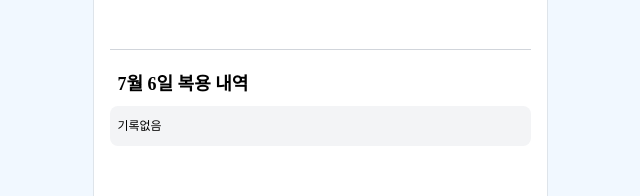
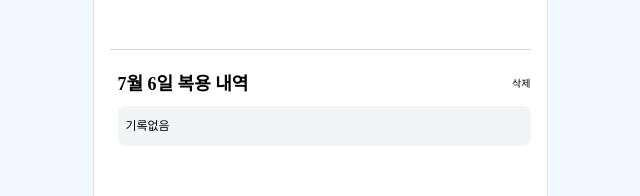
Before and after one commit to woosungking/EveryCare-frontend, a React (Vite) app: page /calendar in a window 1280 px wide. Shown: the part 409-605 px from the top of the page, without its empty margins (320-960 px from the left). Built offline with nearby package versions, Linux system fonts and the light colour scheme; a web font is replaced by a local one.

Commit message:
캘린더 페이지 관리하기 기능 추가, 삭제 기능 수정

```diff
--- a/src/components/Calendar/Calendar.tsx
+++ b/src/components/Calendar/Calendar.tsx
@@ -1,10 +1,10 @@
-import React, { useRef } from 'react';
+import React, { useEffect, useRef, useState } from 'react';
 import Modal from './Modal';
 import CalendarTable from './CalendarTable';
 import CalendarInfo from './CalendarInfo';
 import { useCalendar } from '../../hooks/useCalendar';
-
 import CalendarLogo from '../../assets/Calendar/Calendar.svg';
+import { dosageData as initialDosageData } from './CalMockData';
 
 const CalendarStyle: React.CSSProperties = {
   borderRadius: '15px',
@@ -25,13 +25,19 @@ const Calendar: React.FC = () => {
     handleDayClick,
     dates,
     handleScroll,
-    dosageData,
   } = useCalendar();
 
+  const [dosageData, setDosageData] = useState(initialDosageData);
   const calendarRef = useRef<HTMLDivElement>(null);
 
   const handleWheel = (event: React.WheelEvent<HTMLDivElement>) => {
     handleScroll(event);
+  };
+  const handleDelete = (recordID: string) => {
+    setDosageData((prevDosageData) =>
+      prevDosageData.filter((dosage) => dosage.recordID !== recordID),
+    );
+    console.log(`항목 ${recordID} 삭제됨`);
   };
 
   return (
@@ -74,6 +80,8 @@ const Calendar: React.FC = () => {
         selectedYear={year}
         month={month}
         selectedDay={selectedDay}
+        dosageData={dosageData}
+        handleDelete={handleDelete}
       />
     </div>
   );
--- a/src/components/Calendar/CalendarInfo.tsx
+++ b/src/components/Calendar/CalendarInfo.tsx
@@ -1,5 +1,4 @@
-import React from 'react';
-import { dosageData } from './CalMockData';
+import React, { useEffect, useState } from 'react';
 
 interface Dosage {
   recordID: string;
@@ -14,42 +13,72 @@ interface CalendarInfoProps {
   selectedYear: number;
   month: number;
   selectedDay: number;
+  dosageData: Dosage[];
+  handleDelete: (recordID: string) => void;
 }
 
 const CalendarInfo: React.FC<CalendarInfoProps> = ({
   selectedYear,
   month,
   selectedDay,
+  dosageData,
+  handleDelete,
 }) => {
-  const filteredDosage: Dosage[] = dosageData.filter((dosage) => {
+  const [deleteBtn, setDeleteBtn] = useState<boolean>(false);
+  const [filteredDosage, setFilteredDosage] = useState<Dosage[]>([]);
+
+  useEffect(() => {
+    const filtered: Dosage[] = dosageData.filter((dosage) => {
       const intakeStart = new Date(dosage.IntakeStart);
       const intakeEnd = new Date(dosage.IntakeEnd);
       const selectedDate = new Date(selectedYear, month, selectedDay);
 
       return selectedDate >= intakeStart && selectedDate <= intakeEnd;
     });
+    setFilteredDosage(filtered);
+  }, [selectedYear, month, selectedDay, dosageData]);
+
+  const clickedBtn = () => {
+    setDeleteBtn(!deleteBtn);
+  };
 
   return (
     <div className="dosage-info mt-5">
       {selectedDay && (
+        <div className="flex items-center justify-between">
           <h3 className="text-lg font-bold" style={{ paddingLeft: '8px' }}>
             {`${month + 1}월 ${selectedDay}일 복용 내역`}
           </h3>
+          <span className="flex items-center" onClick={clickedBtn}>
+            삭제
+          </span>
+        </div>
       )}
       {filteredDosage.length > 0 ? (
         <div className="mt-2" style={{ paddingLeft: '8px' }}>
           {filteredDosage.map((item) => (
             <div
               key={item.recordID}
-              className="empty-dosage-info h-10 bg-gray-100 flex justify-start items-center text-black rounded-lg mt-1"
+              className="empty-dosage-info h-10 bg-gray-100 flex items-center text-black rounded-lg mt-1"
             >
-              <span style={{ padding: '8px' }}>{item.drugName}</span>
+              <span className="text-xs" style={{ padding: '8px' }}>
+                {item.drugName}
+              </span>
+              {deleteBtn && (
+                <button
+                  onClick={() => handleDelete(item.recordID)}
+                  className="flex items-center"
+                  style={{ marginLeft: 'auto', marginRight: '10px' }}
+                >
+                  X
+                </button>
+              )}
             </div>
           ))}
         </div>
       ) : (
         <div
-          className="mt-2 empty-dosage-info h-10 bg-gray-100 flex justify-start items-center text-black text-xs rounded-lg"
+          className="ml-2 mt-2 empty-dosage-info h-10 bg-gray-100 flex items-center text-black text-xs rounded-lg"
           style={{ paddingLeft: '8px' }}
         >
           기록없음
--- a/src/components/Calendar/CalendarTable.tsx
+++ b/src/components/Calendar/CalendarTable.tsx
@@ -1,26 +1,32 @@
 import React from 'react';
 import { chunkArray } from '../../utils/helpers';
 import pillImage from '../../assets/Calendar/CalendarPill.svg'; // 알약 이미지
+
+interface DosageData {
+  recordID: string;
+  drugName: string;
+  IntakeStart: string;
+  IntakeEnd: string;
+}
 
 interface CalendarTableProps {
   month: number;
   selectedDay: number;
   dates: Array<{ day: number; month: number; year: number }>;
   handleDayClick: (day: number) => void;
-  dosageData: Array<{
-    drugName: string;
-    IntakeStart: string;
-    IntakeEnd: string;
-  }>;
+  dosageData: DosageData[];
 }
 
+const CalendarTable: React.FC<CalendarTableProps> = ({
+  month,
+  selectedDay,
+  dates,
+  handleDayClick,
+  dosageData,
+}) => {
   const IntakePeriod = (
     date: { day: number; month: number; year: number },
-  dosageData: Array<{
-    drugName: string;
-    IntakeStart: string;
-    IntakeEnd: string;
-  }>,
+    dosageData: DosageData[],
   ) => {
     const pills = dosageData.filter((dosage) => {
       const startDate = new Date(dosage.IntakeStart);
@@ -39,13 +45,6 @@ const IntakePeriod = (
     } else return null;
   };
 
-const CalendarTable: React.FC<CalendarTableProps> = ({
-  month,
-  selectedDay,
-  dates,
-  handleDayClick,
-  dosageData,
-}) => {
   return (
     <table className="calendar-table w-full mt-2">
       <thead>
--- a/src/components/SmallLogo.tsx
+++ b/src/components/SmallLogo.tsx
@@ -6,7 +6,7 @@ const SmallLogo: React.FC = () => {
     width: '30%',
     marginTop: '3%',
     marginLeft: '3%',
-    height:"4.5vh"
+    height: '4.5vh',
   };
   return <img src={Logo} alt="" style={LogoStyle} />;
 };
```
Lines whose indentation alone changed are shown as unchanged.
